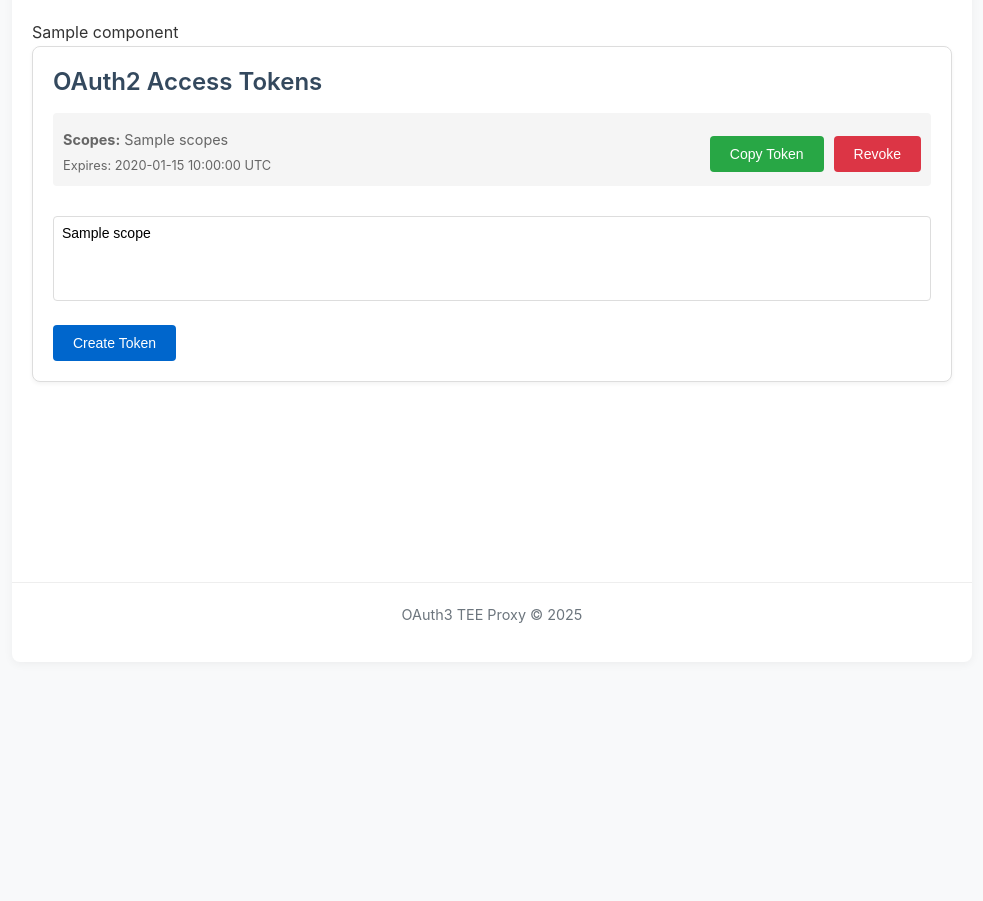
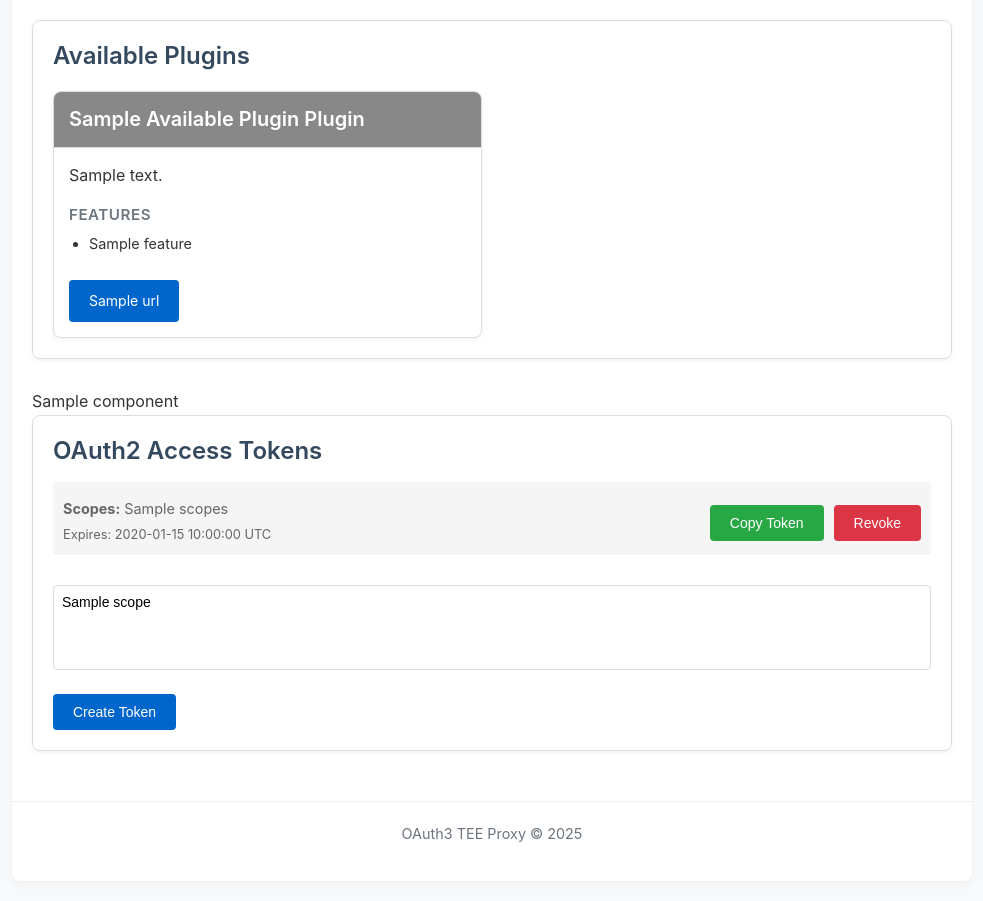
Before and after one commit to Account-Link/oauth3-tee-proxy, a FastAPI app: template templates/dashboard.html in a window 1280 px wide. Shown: the part 158-1059 px from the top of the page, without its empty margins (148-1131 px from the left). Before the commit the page ends 781 px from the top, so only its background shows below. Run offline with FastAPI, Linux system fonts and the light colour scheme; the template is opened without the code that fills it: most values are stand-ins (such as "Sample title", 1, 10 or a date in 2020).

Commit message:
Add plugin directory to dashboard
- Create plugin cards showing available plugins
- Show plugin features and actions
- Add dynamic plugin information from plugin UI providers
- Enhance dashboard with grid layout for plugins
- Add plugin-specific styling and branding
- Make documentation links open in new tab

🤖 Generated with [Claude Code](https://claude.ai/code)
Co-Authored-By: Claude <noreply@anthropic.com>

```diff
--- a/static/css/components.css
+++ b/static/css/components.css
@@ -311,3 +311,88 @@ img.screenshot {
     background-color: #fff;
     box-shadow: 0 2px 4px rgba(0, 0, 0, 0.05);
 }
+
+/* Plugin Grid */
+.plugins-grid {
+    display: grid;
+    grid-template-columns: repeat(auto-fill, minmax(300px, 1fr));
+    gap: 20px;
+    margin-top: 20px;
+}
+
+.plugin-card {
+    border: 1px solid #ddd;
+    border-radius: 8px;
+    overflow: hidden;
+    background-color: #fff;
+    box-shadow: 0 2px 4px rgba(0, 0, 0, 0.05);
+    transition: transform 0.2s ease, box-shadow 0.2s ease;
+}
+
+.plugin-card:hover {
+    transform: translateY(-3px);
+    box-shadow: 0 4px 8px rgba(0, 0, 0, 0.1);
+}
+
+.plugin-header {
+    padding: 15px;
+    background-color: #f8f9fa;
+    border-bottom: 1px solid #ddd;
+}
+
+.plugin-header h3 {
+    margin: 0;
+    color: #2c3e50;
+}
+
+.plugin-body {
+    padding: 15px;
+}
+
+.plugin-features {
+    margin-top: 10px;
+}
+
+.plugin-features h4 {
+    margin-bottom: 8px;
+    font-size: 0.95em;
+    color: #6c757d;
+    text-transform: uppercase;
+    letter-spacing: 0.5px;
+}
+
+.plugin-features ul {
+    margin: 0;
+    padding-left: 20px;
+}
+
+.plugin-features li {
+    margin-bottom: 4px;
+    font-size: 0.9em;
+}
+
+.plugin-actions {
+    display: flex;
+    gap: 10px;
+    margin-top: 15px;
+    flex-wrap: wrap;
+}
+
+/* Service-specific styling */
+.plugin-card[data-plugin="twitter"] .plugin-header {
+    background-color: #1DA1F2;
+    color: white;
+}
+
+.plugin-card[data-plugin="twitter"] .plugin-header h3 {
+    color: white;
+}
+
+.plugin-card[data-plugin="telegram"] .plugin-header {
+    background-color: #0088cc;
+    color: white;
+}
+
+.plugin-card[data-plugin="telegram"] .plugin-header h3 {
+    color: white;
+}
--- a/templates/dashboard.html
+++ b/templates/dashboard.html
@@ -19,6 +19,46 @@
 {% endblock %}
 
 {% block content %}
+{# Available Plugins Section #}
+<div class="dashboard-section">
+    <h2>Available Plugins</h2>
+    <div class="plugins-grid">
+        {% for plugin_name, plugin_info in available_plugins.items() %}
+            <div class="plugin-card" data-plugin="{{ plugin_name }}">
+                <div class="plugin-header" {% if plugin_info.color %}style="background-color: {{ plugin_info.color }}; color: white;"{% endif %}>
+                    <h3 {% if plugin_info.color %}style="color: white;"{% endif %}>{{ plugin_name|title }} Plugin</h3>
+                </div>
+                <div class="plugin-body">
+                    {% if plugin_info.description %}
+                        <p>{{ plugin_info.description }}</p>
+                    {% else %}
+                        <p>Provides integration with {{ plugin_name|title }} services.</p>
+                    {% endif %}
+
+                    {% if plugin_info.features %}
+                        <div class="plugin-features">
+                            <h4>Features</h4>
+                            <ul>
+                                {% for feature in plugin_info.features %}
+                                    <li>{{ feature }}</li>
+                                {% endfor %}
+                            </ul>
+                        </div>
+                    {% endif %}
+
+                    {% if plugin_info.urls %}
+                        <div class="plugin-actions">
+                            {% for label, url in plugin_info.urls.items() %}
+                                <a href="{{ url }}" class="button" {% if label == "Documentation" %}target="_blank"{% endif %}>{{ label }}</a>
+                            {% endfor %}
+                        </div>
+                    {% endif %}
+                </div>
+            </div>
+        {% endfor %}
+    </div>
+</div>
+
 {# Plugin-specific components rendered from the plugin UI providers #}
 {% if plugin_components %}
     {% for component in plugin_components %}
--- a/ui_routes/dashboard_routes.py
+++ b/ui_routes/dashboard_routes.py
@@ -100,6 +100,9 @@ async def dashboard(request: Request, db: Session = Depends(get_db)):
     # Get all available scopes from plugins
     available_scopes = plugin_manager.get_all_plugin_scopes()
 
+    # Get plugin information from plugin manager
+    available_plugins = plugin_manager.get_plugin_info()
+
     # Create the template context
     context = {
         "request": request,
@@ -107,7 +110,8 @@ async def dashboard(request: Request, db: Session = Depends(get_db)):
         "twitter_accounts": twitter_accounts,
         "telegram_accounts": telegram_accounts,
         "oauth2_tokens": oauth2_tokens,
-        "available_scopes": available_scopes.keys()
+        "available_scopes": available_scopes.keys(),
+        "available_plugins": available_plugins
     }
 
     # Render plugin-specific UI components
```
Also changed, not shown: plugin_manager.py (+49 -0 lines), plugins/twitter/ui.py (+25 -0 lines).
